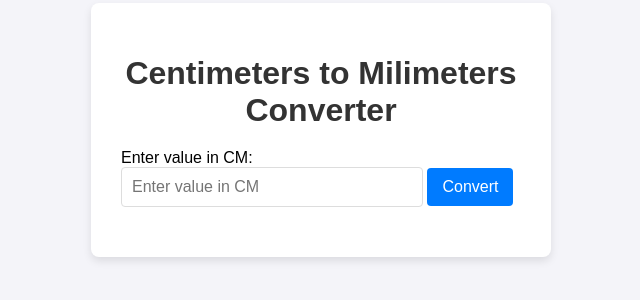
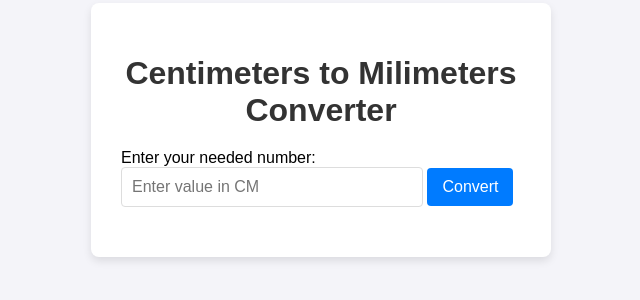
Before and after one commit to mladen314/Algoritmika2024, a plain HTML site: page VukL/index.html in a window 1280 px wide. Shown: the part 270-570 px from the top of the page, 319-959 px from the left. Drawn offline with Linux system fonts and the light colour scheme.

Commit message:
Update index.html

```diff
--- a/VukL/index.html
+++ b/VukL/index.html
@@ -15,7 +15,7 @@
 <body>
     <div class="container">
         <h1>Centimeters to Milimeters Converter</h1>
-        <label for="cmInput">Enter value in CM:</label>
+        <label for="cmInput">Enter your needed number:</label>
         <input type="number" id="cmInput" placeholder="Enter value in CM">
         <button onclick="convertToMM()">Convert</button>
         <h2 id="result"></h2>
```
